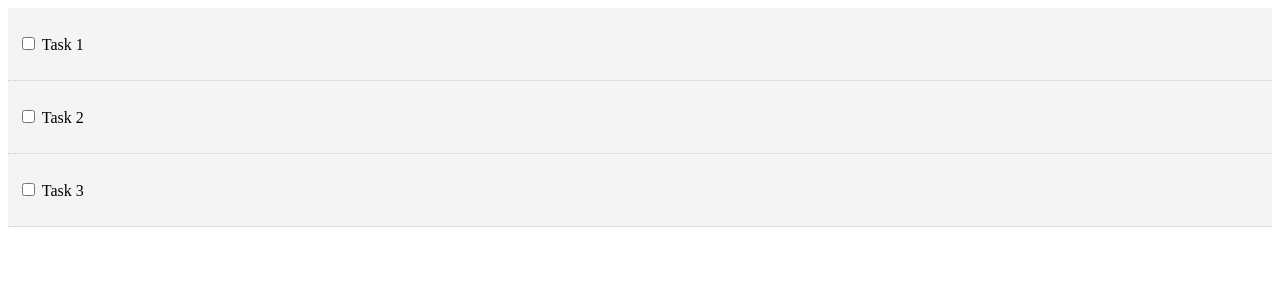
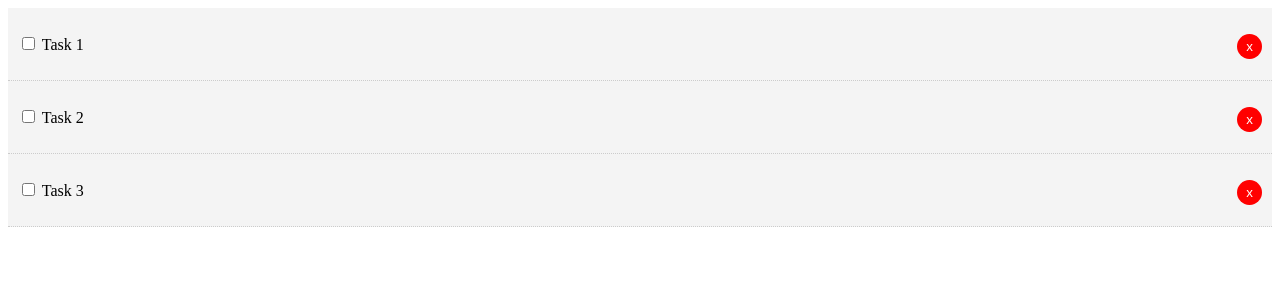
Before and after one commit to mleontenko/react_crash_todo, a React (Create React App) app: page / in a window 1280 px wide. Shown: the top 300 px of the page. Built offline with nearby package versions, Linux system fonts and the light colour scheme.

Commit message:
dodana tipka za brisanje

```diff
--- a/src/App.js
+++ b/src/App.js
@@ -20,7 +20,7 @@
     ]
   }
 
-
+  // Toggle Complete
   markComplete = (id) => {
     this.setState({ todos: this.state.todos.map(todo => {
       if(todo.id === id) {
--- a/src/components/TodoItem.js
+++ b/src/components/TodoItem.js
@@ -19,6 +19,7 @@
                 <p>
                     <input type='checkbox' onChange={this.props.markComplete.bind(this, id)}/> {' '}
                     { title }
+                    <button style={btnStyle}>x</button>
                 </p>
             </div>
         )
@@ -30,4 +31,15 @@
     todo: PropTypes.object.isRequired
 }
 
+const btnStyle = {
+    background: '#ff0000',
+    color: '#fff',
+    border: 'none',
+    padding: '5px 9px',
+    borderRadius: '50%',
+    cursor: 'pointer',
+    float: 'right'
+
+}
+
 export default TodoItem;
```
